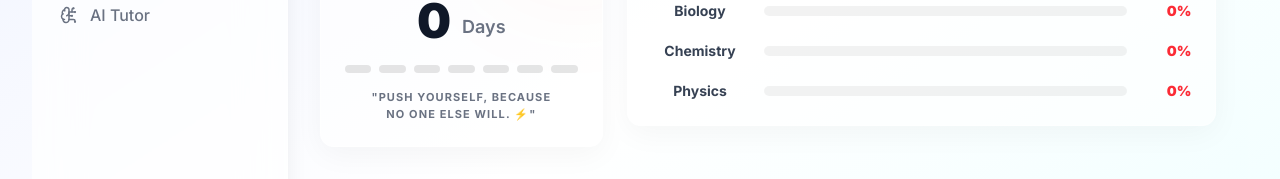
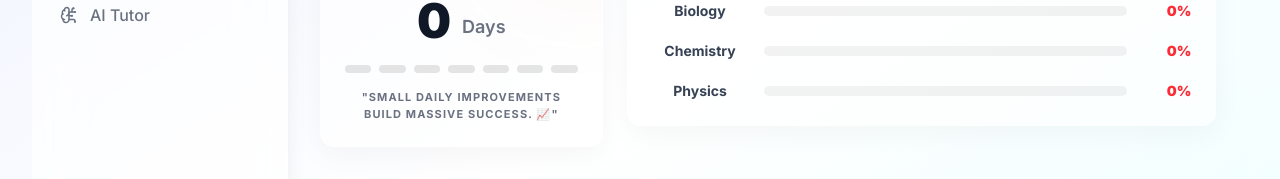
Before and after one commit to Mavia-Jabbar/Med-Quest, a React (Vite) app: page /Dashboard in a window 1280 px wide. Shown: the part 345-524 px from the top of the page. Built offline with nearby package versions, Linux system fonts and the light colour scheme; no server answers; the database is empty; sample sign-in values are in the browser's storage.

Commit message:
feat: Hooked up Quote generator to cycle deterministically every 24 hours based on the Gregorian calendar Day of Year instead of random page paints

```diff
--- a/src/components/dashboard/StreakWidget.jsx
+++ b/src/components/dashboard/StreakWidget.jsx
@@ -14,8 +14,13 @@ const QUOTES = [
 ];
 
 export default function StreakWidget({ currentStreak }) {
-  // Select a consistent random quote per render
-  const quote = React.useMemo(() => QUOTES[Math.floor(Math.random() * QUOTES.length)], []);
+  // Select a deterministic "Quote of the Day" based on the day of the year
+  const quote = React.useMemo(() => {
+    const start = new Date(new Date().getFullYear(), 0, 0);
+    const diff = new Date() - start;
+    const dayOfYear = Math.floor(diff / (1000 * 60 * 60 * 24));
+    return QUOTES[dayOfYear % QUOTES.length];
+  }, []);
 
   // Limit cells to 7 for visual loop. If streak > 7, it stays maximum filled to reward the user!
   const activeCells = Math.min(currentStreak, 7);
```
